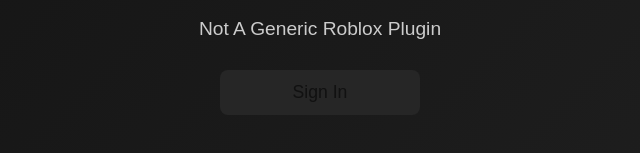
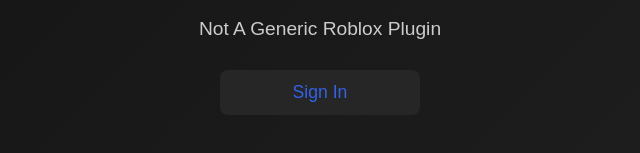
Before and after one commit to Peanut35010/Reimagined-Studio, a plain HTML site: page index.html in a window 1280 px wide. Shown: the part 383-536 px from the top of the page, 320-960 px from the left. Drawn offline with Linux system fonts and the light colour scheme.

Commit message:
Update style.css

```diff
--- a/style.css
+++ b/style.css
@@ -27,7 +27,7 @@ p {
 
 button {
   background: #262626;
-  color: #111;
+  color: #3262e6;
   border: none;
   padding: 12px 24px;
   font-size: 1.1em;
```
